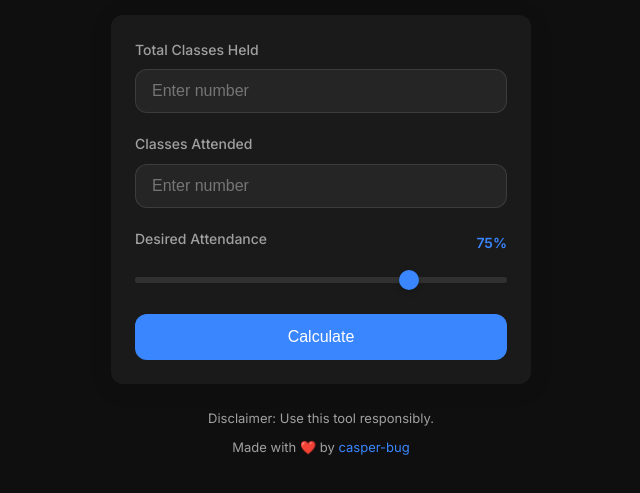
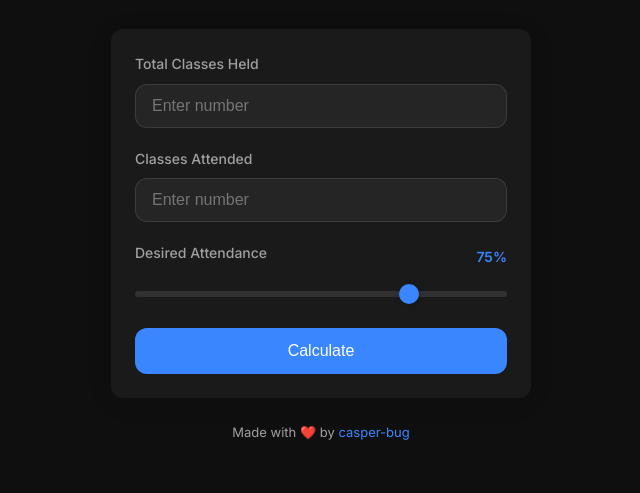
Before and after one commit to casper-bug/stealthbunk, a plain HTML site: page index.html in a window 1280 px wide. Shown: the part 259-752 px from the top of the page, without its empty margins (319-959 px from the left). Drawn offline with Linux system fonts and the light colour scheme.

Commit message:
Update index.html

```diff
--- a/index.html
+++ b/index.html
@@ -358,7 +358,6 @@
 
     <!-- Footer -->
     <footer>
-      <p>Disclaimer: Use this tool responsibly.</p>
       <p>Made with ❤️ by <a href="https://github.com/casper-bug" target="_blank">casper-bug</a></p>
     </footer>
   </div>
```
